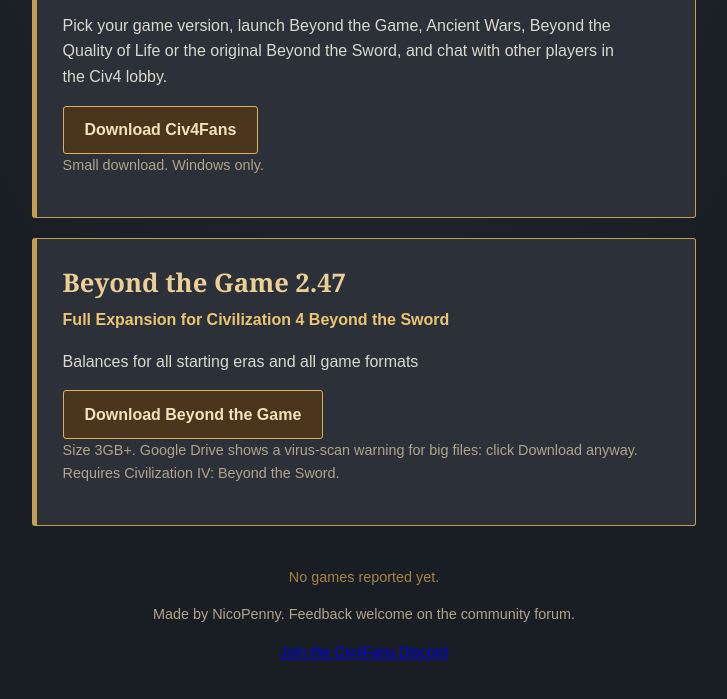
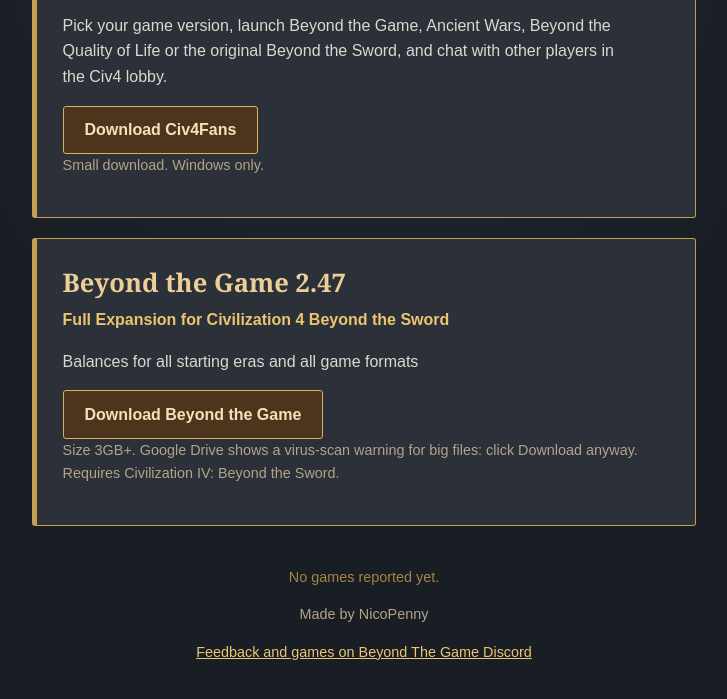
Before and after one commit to NicoPenny/Civ4Fans, a plain HTML site: page index.html in a window 1280 px wide. Shown: the part 349-1048 px from the top of the page, without its empty margins (276-1003 px from the left). Drawn offline with Linux system fonts and the light colour scheme.

Commit message:
Revise footer content and Discord link
Updated footer text and link for feedback.

```diff
--- a/index.html
+++ b/index.html
@@ -93,6 +93,9 @@
 
   footer { margin-top: 2.5rem; text-align: center; font-size: .9rem; color: var(--muted); }
   .status { color: var(--gold-dark); margin: 0 0 .4rem; }
+  footer a { color: var(--gold-light); }
+  footer a:hover { color: var(--text); }
+  footer a:focus-visible { outline: 3px solid var(--gold-light); outline-offset: 3px; }
 </style>
 </head>
 <body>
@@ -123,8 +126,8 @@
 
   <footer>
     <p class="status" id="status">No games reported yet.</p>
-    <p>Made by NicoPenny. Feedback welcome on the community forum.</p>
-    <p><a href="https://discord.gg/GtBQZwr">Join the Civ4Fans Discord</a></p>
+    <p>Made by NicoPenny</p>
+    <p><a href="https://discord.gg/GtBQZwr">Feedback and games on Beyond The Game Discord</a></p>
   </footer>
 </main>
 
```
